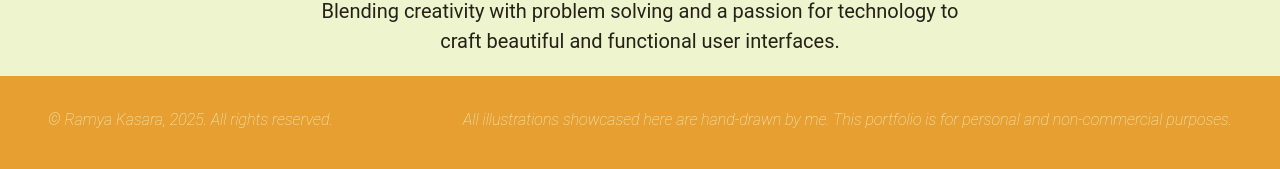
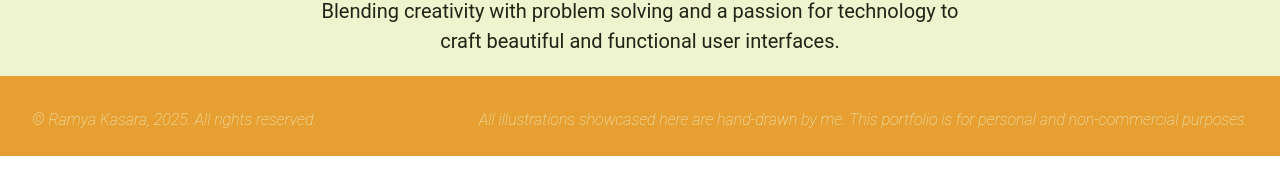
Before and after one commit to RamyaKasara/portfolioRK-app, a React (Vite) app: page / in a window 1280 px wide. Shown: the part 707-876 px from the top of the page. Built offline with nearby package versions, Linux system fonts and the light colour scheme; a web font is replaced by a local one.

Commit message:
footer fixes

```diff
--- a/src/components/footer.jsx
+++ b/src/components/footer.jsx
@@ -5,14 +5,14 @@ import theme from "../theme.js";
 function Footer(){
     return (
         <footer>
-            <Page height={{xs:'9rem', sm:'6rem'}} background={theme.palette.background.tertiary}>
+            <Page height={{xs:'9rem', sm:'5rem'}} background={theme.palette.background.tertiary}>
                 <Box sx={{
                     display: 'flex',
                     flexDirection: 'row',
                     justifyContent: 'space-between' ,
                     alignItems: 'center',
-                    gap: '1rem',
-                    padding: '2rem 3rem'
+                    gap: '2rem',
+                    padding: {xs:'1.5rem 3rem', sm:'1rem 2rem' ,md:'2rem 2rem'},
                 }}>
                     <Typography component="p"
                     sx={{
```
